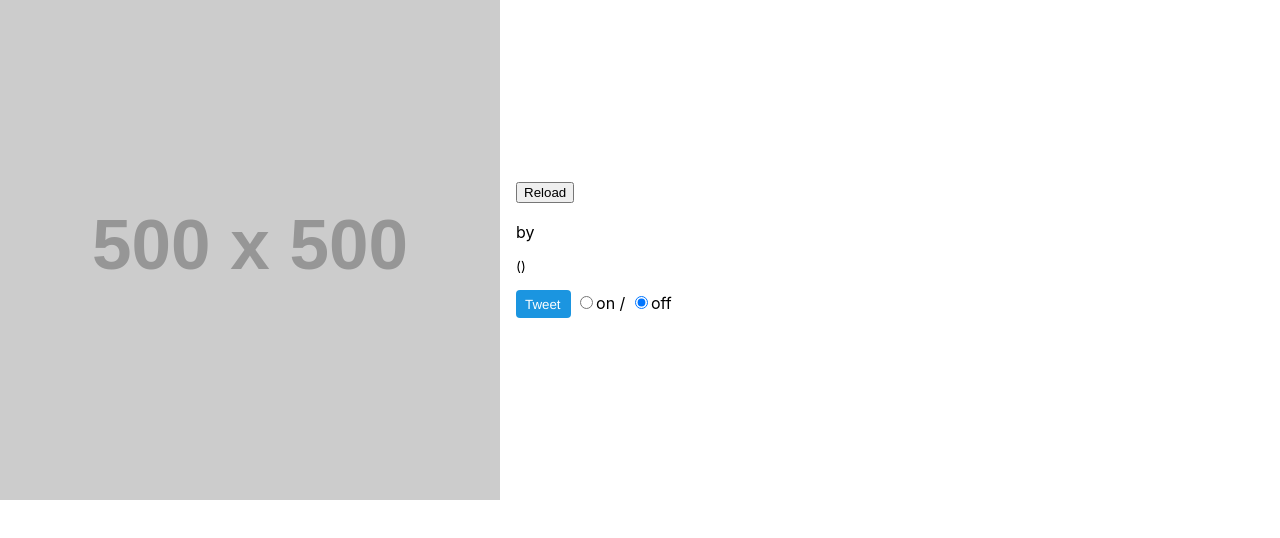
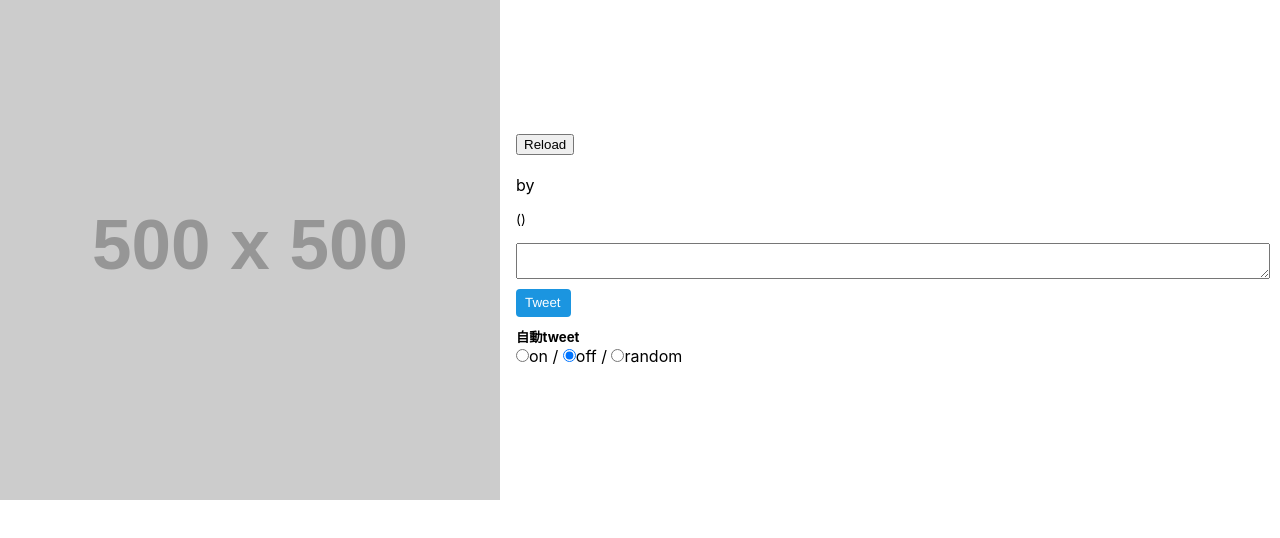
Before and after one commit to orecommander/electron-nowplaying, a website: page src/app.html in a window 1280 px wide. Drawn offline with Linux system fonts and the light colour scheme; placeholder pictures from the web are drawn by us.

Commit message:
Refactoring.

```diff
--- a/app.html
+++ b/src/app.html
@@ -47,6 +47,21 @@
         width: 100%;
         margin-top: 10px;
       }
+      .auto-radio-area {
+        margin-top: 10px;
+      }
+      .auto-radio-area h5 {
+        margin: 0;
+      }
+      .auto-radio-area input {
+        margin: 0;
+      }
+      .textarea {
+        margin: 10px 10px 10px 0;
+      }
+      .textarea textarea {
+        width: 100%;
+      }
     </style>
   </head>
   <body>
@@ -56,11 +71,19 @@
         <h2><span id="title"></span><button onclick="reload()">Reload</button></h2>
         <p>by <span id="artist"></span></p>
         <p><small> (<span id="album"></span>)</small></p>
+        <div class="textarea">
+          <textarea id="comment"></textarea>
+        </div>
         <div class="tweet">
           <button onclick="tweet()">Tweet</button>
+        </div>
+        <div class="auto-radio-area">
+          <h5>自動tweet</h5>
           <input type="radio" name="auto" value="on" id="auto-on" /><label for="auto-on">on</label>
           /
           <input type="radio" name="auto" value="off" checked id="auto-off" /><label for="auto-off">off</label>
+          /
+          <input type="radio" name="auto" value="random" id="auto-random" /><label for="auto-random">random</label>
         </div>
         <div id="loading">
           <img src="./assets/images/loading.gif" alt="loading" />
@@ -89,7 +112,8 @@
       setInterval(() => {
         const autoOff = document.getElementById('auto-off')
         if (autoOff.checked) return
-        nowplayingTweet.post()
+        const autoRandom = document.getElementById('auto-random')
+        nowplayingTweet.post(autoRandom.checked)
       }, 10000)
     </script>
   </body>
```
Also changed, not shown: package.json (+5 -3 lines), src/nowplaying_tweet.js (renamed from nowplaying_tweet.js, +6 -4 lines), src/assets/images/loading.gif (renamed from assets/images/loading.gif), src/index.js (renamed from index.js), src/nowplaying_renderer.js (renamed from nowplaying_renderer.js), src/preload.js (renamed from preload.js), 1 other file.
